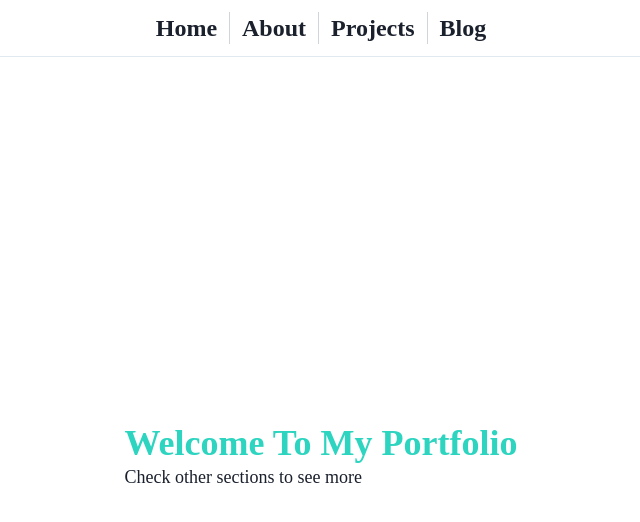
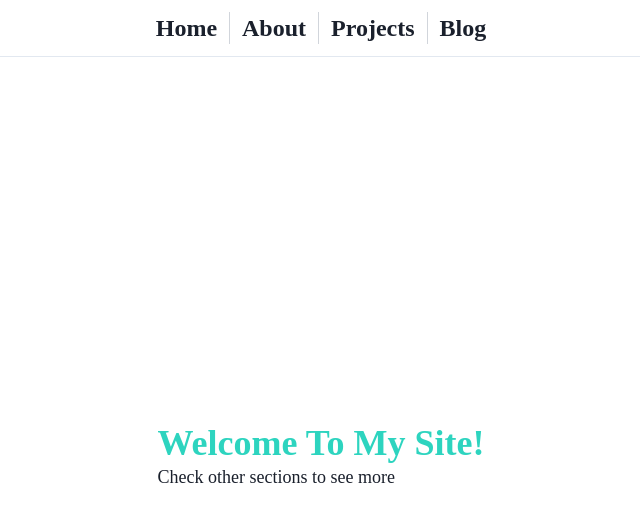
Before and after one commit to Ali-Hussein-dev/Ali-Hussein-dev, a Next.js app: page / in a window 1280 px wide. Shown: the top 522 px of the page, without its empty margins (319-959 px from the left). Built offline with nearby package versions, Linux system fonts and the light colour scheme.

Commit message:
feat(homepage)

```diff
--- a/src/pages/index.tsx
+++ b/src/pages/index.tsx
@@ -2,7 +2,7 @@ export const Home = (): JSX.Element => (
   <section className="flex flex-col items-center justify-center h-screen px-2">
     <div>
       <h1 className="text-2xl font-black text-teal-400 lg:text-4xl">
-        Welcome To My Portfolio
+        Welcome To My Site!
       </h1>
       <p className="lg:text-lg text-trueGray-500">
         Check other sections to see more
```
